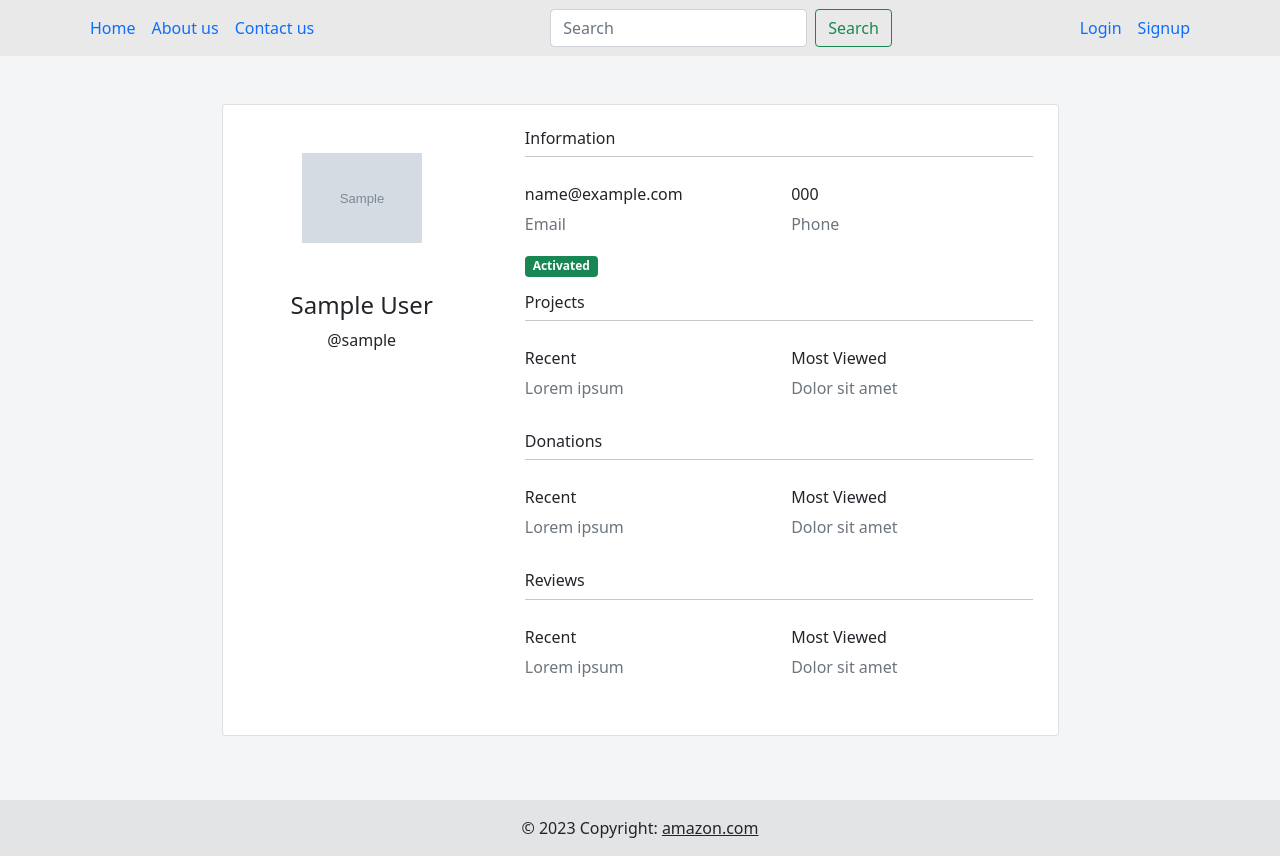
After one commit to MoustafaAscoura/CrowdFunder, a Django app: page /account/profile/1 in a window 1280 px wide. The commit adds this page. Run offline with Django 4.2, Linux system fonts and the light colour scheme; tables that the repository leaves empty hold one stand-in row (values such as "Sample post"); grey boxes marked "Sample" are stand-in pictures; parts of the project's set-up code (start-up, migrations or seed data) failed here and were passed over; some libraries are stand-ins or nearby versions.

Commit message:
Profile page

```diff
--- a/CrowdFunder/account/models.py
+++ b/CrowdFunder/account/models.py
@@ -6,3 +6,16 @@ class User(AbstractUser):
     phone = models.CharField(max_length=11)
     mailactivated = models.BooleanField(default=False)
     picture = models.ImageField(upload_to="account/images", null=True, blank=True)
+    auth_token = models.CharField(max_length=100)
+    created_at = models.DateTimeField(auto_now_add=True)
+
+    def get_profile_picture(self):
+        if self.picture:
+            return self.picture.url
+        return "/media/account/images/annon.png"
+
+    def __str__(self) -> str:
+        return self.username
+
+    def fullname(self):
+        return self.first_name + " " + self.last_name
--- a/CrowdFunder/account/urls.py
+++ b/CrowdFunder/account/urls.py
@@ -1,10 +1,15 @@
 from django.urls import path,include
-from .views import CreateAccount,EditAccount,ShowProfile,Logout,DeleteAccount,Login
+from .views import *
 
 urlpatterns = [
     path('login/', Login.as_view(), name='login'),
     path('signup/', CreateAccount.as_view(), name='signup'),
-    path('profile/', ShowProfile, name='profile'),
+    path('success/', Success, name='success'),
+    path('token' , token_send , name='token_send'),
+    path('error' , error_page , name='error'),
+    path('verify/<auth_token>' , verify ,name = "verify"),
+
+    path('profile/<int:pk>', ShowProfile.as_view(), name='profile'),
     path('editprofile/<int:pk>', EditAccount.as_view(), name='editprofile'),
     path('profile/delete/<int:pk>', DeleteAccount.as_view(), name='delete_user'),
     path("logout/", Logout, name="logout"),
--- a/CrowdFunder/account/views.py
+++ b/CrowdFunder/account/views.py
@@ -1,6 +1,8 @@
 from django.contrib.auth import authenticate, login, logout
 from django.contrib.auth.decorators import login_required
 from django.contrib.auth.views import LoginView
+from django.conf import settings
+from django.core.mail import send_mail
 from django.shortcuts import render,redirect,resolve_url
 from django.urls import reverse_lazy,reverse
 from django.views import generic
@@ -18,7 +20,7 @@ class Login(LoginView):
 class CreateAccount(generic.CreateView):
     model = User
     form_class = CreateUserForm
-    success_url = reverse_lazy('profile')
+    success_url = reverse_lazy('token_send')
     template_name='registration/signup.html'
     def form_valid(self, form):
         form.save()
@@ -28,15 +30,49 @@ class CreateAccount(generic.CreateView):
         login(self.request, user)
         return redirect(self.success_url)
 
+def Success(request):
+    return render(request, 'registration/success.html')
+
+def token_send(request):
+    return render(request, 'registration/token.html')
+
+def verify(request , auth_token):
+    try:
+        user = User.objects.filter(auth_token = auth_token).first()
+        if user:
+            user.is_verified = True
+            user.save()
+            return redirect('login')
+        else:
+            return redirect('error')
+    except Exception as e:
+        print(e)
+
+
+def error_page(request):
+    return render(request, 'registration/error.html')
+
+
+def send_mail_after_registration(email,token):
+    subject = "Your account needs to be verified"
+    message = f'Hi paste your link to verify your account http://127.0.0.1:8000/verify/{token}'
+    email_from = settings.EMAIL_HOST_USER
+    recipient_list = [email]
+    send_mail(subject, message , email_from ,recipient_list)
+
+class ShowProfile(generic.DetailView):
+    model = User
+    template_name = 'auth/profile.html'
+    context_object_name = 'profileuser'
+
+
 class EditAccount(generic.UpdateView):
     model = User
     form_class = FullUserForm
     success_url = reverse_lazy('home')
     template_name='registration/edit.html'
 
-@login_required(login_url='login')
-def ShowProfile(request):
-    return render(request, 'auth/profile.html')
+
 
 def Logout(request):
     logout(request)
--- a/CrowdFunder/home/static/home/css/styles.css
+++ b/CrowdFunder/home/static/home/css/styles.css
@@ -3,3 +3,13 @@
     padding: 0;
     box-sizing: border-box;
 }
+
+ul.errorlist {
+    list-style-type: none;
+    margin: 0;
+    padding: 0;
+  }
+
+div.brands i {
+    font-size: 30px;
+}
--- a/CrowdFunder/home/static/home/js/script.js
+++ b/CrowdFunder/home/static/home/js/script.js
@@ -0,0 +1,3 @@
+[...document.querySelectorAll('form.user-form div.mb-3 label')].map(e => {e.className="form-label"});
+[...document.querySelectorAll('form.user-form div.mb-3 input')].map(e => {e.className="form-control"});
+[...document.querySelectorAll('form.user-form div.mb-3 ul.errorlist li')].map(e => {e.className="text-danger"})
--- a/CrowdFunder/home/templates/home/base.html
+++ b/CrowdFunder/home/templates/home/base.html
@@ -9,6 +9,7 @@
     <link rel="stylesheet" href="{% static 'home/css/styles.css' %}">
     <link href="{% static 'fontawesomefree/css/fontawesome.css' %}" rel="stylesheet" type="text/css">
     <link href="{% static 'fontawesomefree/css/brands.css' %}" rel="stylesheet" type="text/css">
+    <link href="{% static 'fontawesomefree/css/solid.css' %}" rel="stylesheet" type="text/css">
 
 
 </head>
--- a/CrowdFunder/home/templates/home/partials/header.html
+++ b/CrowdFunder/home/templates/home/partials/header.html
@@ -22,7 +22,7 @@
         <ul class="navbar-nav">
           {% if user.id %}
           <li class="nav-item d-flex align-items-center">
-            Welcome,<a class="nav-link" href="/accounts/profile/"> {% if user.first_name %}{{user.first_name}}{%else%}{{user}}{%endif%}</a>
+            Welcome,<a class="nav-link" href="{% url 'profile' pk=user.id %}"> {% if user.first_name %}{{user.first_name}}{%else%}{{user}}{%endif%}</a>
           </li>
           <li class="nav-item">
             <a class="nav-link m-0" href="{% url 'logout' %}">Logout</a>
--- a/CrowdFunder/projects/models.py
+++ b/CrowdFunder/projects/models.py
@@ -1,6 +1,7 @@
 from django.db import models
 from django.utils import timezone
 from account.models import User
+
 # Create your models here.
 
 class Category(models.Model):
--- /dev/null
+++ b/CrowdFunder/templates/auth/profile.html
@@ -0,0 +1,103 @@
+{% extends 'home/base.html' %}
+{% load static %}
+{% block content %}
+
+<section style="background-color: #f4f5f7;">
+    <div class="container py-5 d-flex justify-content-center">
+        <div class="w-75 card mb-3 rounded" >
+            <div class="row g-0">
+              <div class="col-12 col-md-4 gradient-custom text-center text-white"
+                style="border-top-left-radius: .5rem; border-bottom-left-radius: .5rem;">
+                <img src="{{profileuser.get_profile_picture}}"
+                  alt="Avatar" class="img-fluid my-5" style="width: 120px;" />
+                <h4 class="text-dark">{{profileuser.fullname}}</h4>
+                <p class="text-dark">@{{profileuser.username}}</p>
+                <div class="brands d-flex justify-content-around w-50 mx-auto">
+                    <button type="button" class="btn btn-link btn-floating mx-1">
+                        <i class="fa-brands fa-facebook"></i>
+                    </button>
+
+                    <button type="button" class="btn btn-link btn-floating mx-1">
+                        <i class="fa-brands fa-twitter"></i>
+                    </button>
+
+                    <button type="button" class="btn btn-link btn-floating mx-1">
+                        <i class="fa-brands fa-google"></i>
+                    </button>
+
+                    <button type="button" class="btn btn-link btn-floating mx-1">
+                        <i class="fa-brands fa-github"></i>
+                    </button>
+                </div>
+                {% if profileuser.id is user.id %}
+                <a href="{% url 'editprofile' pk=profileuser.id %}"><button type="button" class="btn btn-outline-dark" data-mdb-ripple-color="dark"
+                style="z-index: 1;"><i class="fa-solid fa-pen-to-square me-2"></i>Edit profile</button></a>
+                {%endif%}
+              </div>
+              <div class="col-12 col-md-8">
+                <div class="card-body p-4">
+                  <h6>Information</h6>
+                  <hr class="mt-0 mb-4">
+                  <div class="row pt-1">
+                    <div class="col-6 mb-3">
+                      <h6>{{profileuser.email}}</h6>
+                      <p class="text-muted">Email</p>
+                        {% if profileuser.mailactivated %}
+                            <span class="badge bg-success">Activated</span>
+                        {% endif %}
+
+                    </div>
+                    <div class="col-6 mb-3">
+                      <h6>{{profileuser.phone}}</h6>
+                      <p class="text-muted">Phone</p>
+                    </div>
+                  </div>
+                  <div class="profile-section">
+                    <h6>Projects</h6>
+                    <hr class="mt-0 mb-4">
+                    <div class="row pt-1">
+                        <div class="col-6 mb-3">
+                        <h6>Recent</h6>
+                        <p class="text-muted">Lorem ipsum</p>
+                        </div>
+                        <div class="col-6 mb-3">
+                        <h6>Most Viewed</h6>
+                        <p class="text-muted">Dolor sit amet</p>
+                        </div>
+                    </div>
+                </div>
+                <div class="profile-section">
+                    <h6>Donations</h6>
+                    <hr class="mt-0 mb-4">
+                    <div class="row pt-1">
+                        <div class="col-6 mb-3">
+                        <h6>Recent</h6>
+                        <p class="text-muted">Lorem ipsum</p>
+                        </div>
+                        <div class="col-6 mb-3">
+                        <h6>Most Viewed</h6>
+                        <p class="text-muted">Dolor sit amet</p>
+                        </div>
+                    </div>
+                </div>
+                <div class="profile-section">
+                    <h6>Reviews</h6>
+                    <hr class="mt-0 mb-4">
+                    <div class="row pt-1">
+                        <div class="col-6 mb-3">
+                        <h6>Recent</h6>
+                        <p class="text-muted">Lorem ipsum</p>
+                        </div>
+                        <div class="col-6 mb-3">
+                        <h6>Most Viewed</h6>
+                        <p class="text-muted">Dolor sit amet</p>
+                        </div>
+                    </div>
+
+              </div>
+            </div>
+        </div>
+    </div>
+  </section>
+
+{% endblock %}
--- a/notes.txt
+++ b/notes.txt
@@ -19,6 +19,7 @@ superuser is ascoura password=12345
 
 	2 - run your virtual environment
 	3 - run pip install -r requirments.txt
+	3 - makemigrations and migrate
 	4 - make your changes
 	5 - run (pip freeze > requirments.txt) if you installed any new libraries
 	6 - stage and commit your changes
@@ -44,8 +45,6 @@ User: A new app
 
 	- Activation Email after registration
 	- Once the user register he should receive an email with the activation link. The user shouldn’t be able to login without activation. The activation link should expire after 24 hours.
-
-	- Login
 	- The user should be able to login after activation using his email and password
 
 	- Bonus: Allow users to login with facebook account
@@ -53,7 +52,7 @@ User: A new app
 	- The user should have an option to reset his password if he forgot it to receive a password reset link to his email
 
 
-	- User Profile, The user can view his profile which:
+##	- User Profile, The user can view his profile which:
 	- He can view his profile
 	- He can view his projects
 	- He can view his donations
```
Also changed, not shown: CrowdFunder/templates/registration/error.html (added, +15 -0 lines), CrowdFunder/templates/registration/login.html (+14 -29 lines), CrowdFunder/templates/registration/signup.html (+34 -12 lines), CrowdFunder/templates/registration/success.html (added, +15 -0 lines), CrowdFunder/templates/registration/token.html (added, +16 -0 lines), CrowdFunder/media/account/images/annon.png (added).
